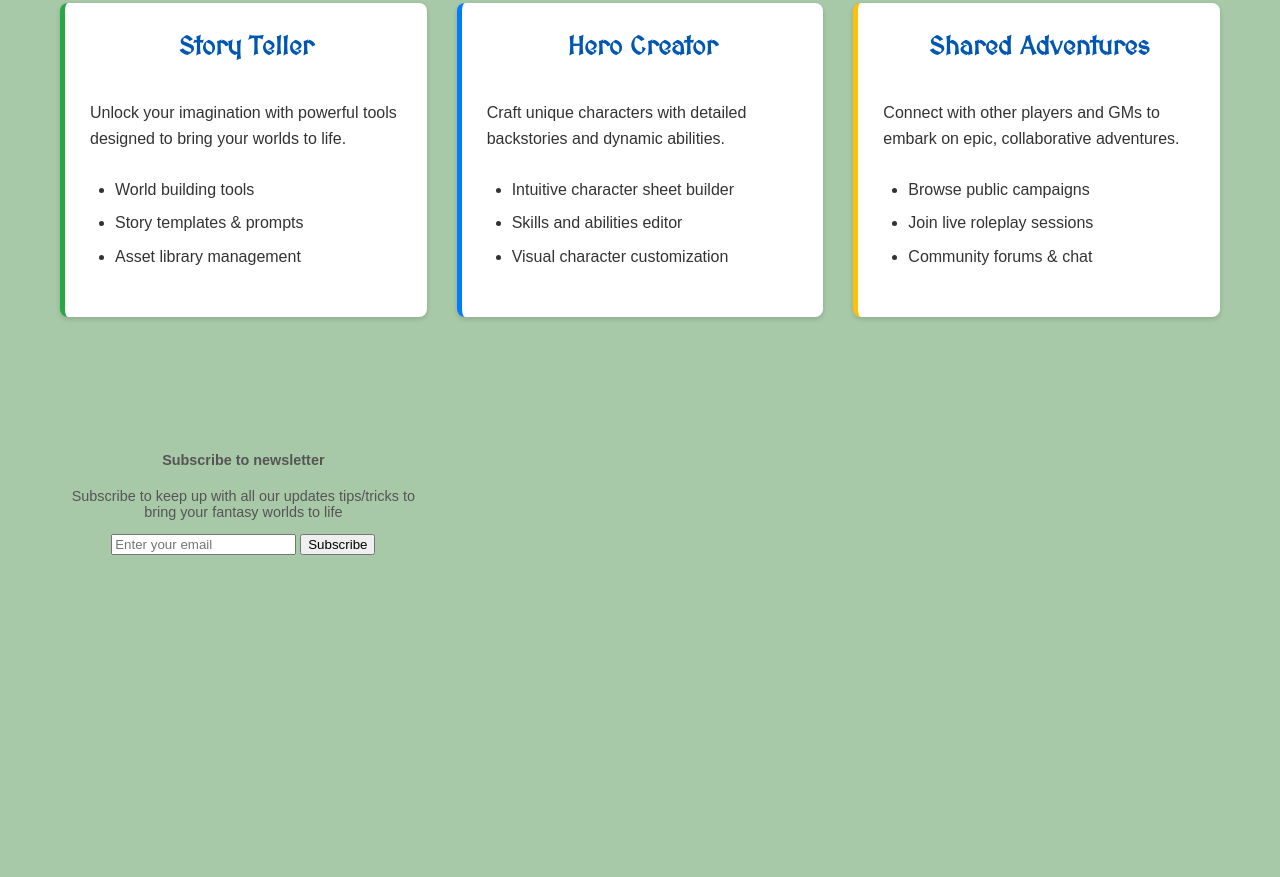
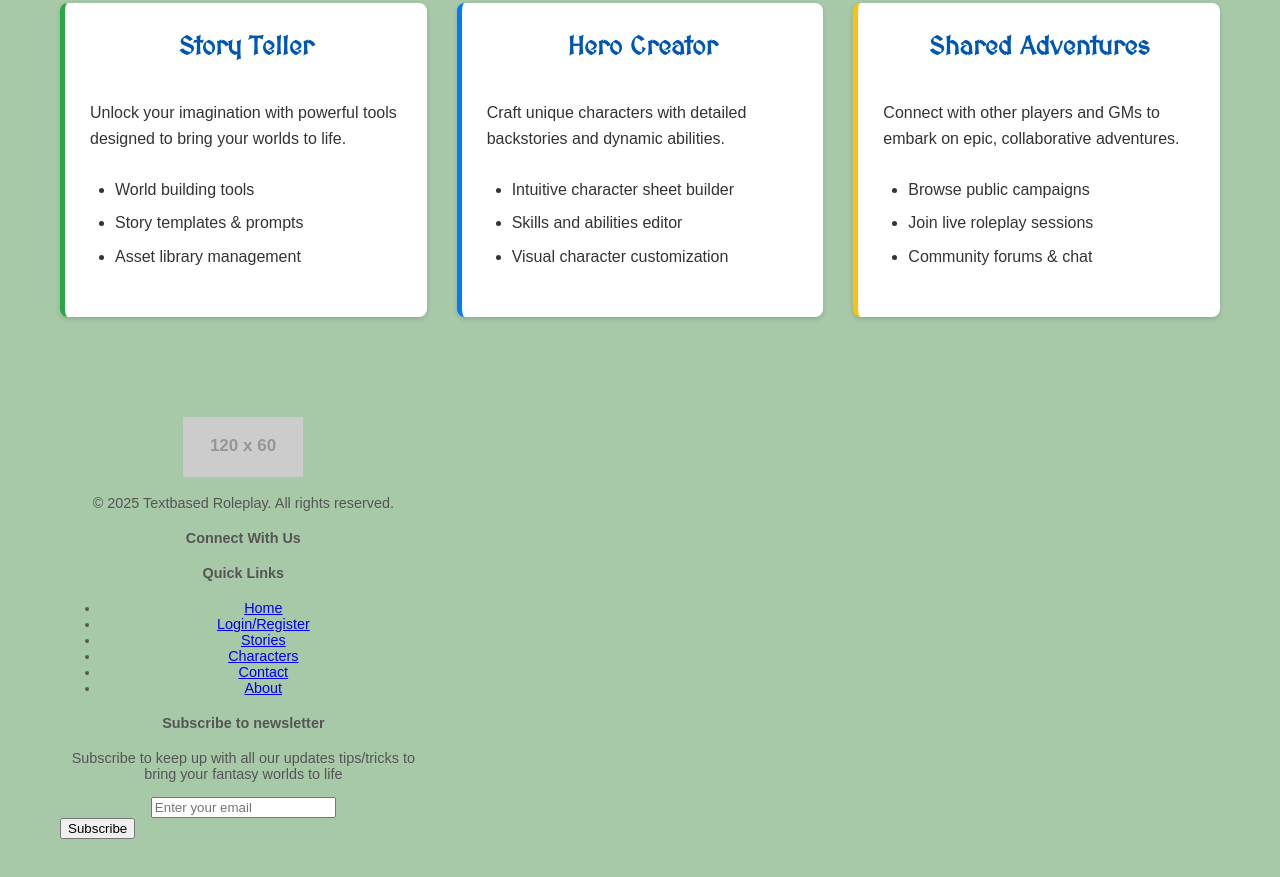
Before and after one commit to ruairi212/textbasedrp, a plain HTML site: page frontend/index.html in a window 1280 px wide. Shown: the part 700-1577 px from the top of the page. Before the commit the page ends 1305 px from the top, so only its background shows below. Drawn offline with Linux system fonts and the light colour scheme; placeholder pictures from the web are drawn by us; a web font is replaced by a local one.

Commit message:
more footer changes trying links

```diff
--- a/frontend/index.html
+++ b/frontend/index.html
@@ -5,6 +5,7 @@
     <meta name="viewport" content="width=device-width, initial-scale=1.0">
     <title>Textbased Roleplay - Create & Explore Stories</title>
     <link rel="stylesheet" href="style.css">
+    <link rel="stylesheet" href="https://cdnjs.cloudflare.com/ajax/libs/font-awesome/6.0.0-beta3/css/all.min.css">
 </head>
 <body>
 
@@ -74,12 +75,36 @@
     <footer class="footer">
         <div class="container">
             <div class="footer-grid">
-                <div>
+                <div class="footer-logo">
                     <a href="index.html">
-                        <img src="" alt="">
+                        <img src="https://placehold.co/120x60/4B6E4B/E0FFE0?text=Logo" alt="Company Logo">
                     </a>
+                    <p>&copy; 2025 Textbased Roleplay. All rights reserved.</p>
                 </div>
-                <div class="card">
+
+                <div class="footer-socials">
+                    <h4>Connect With Us</h4>
+                    <div class="social-icons">
+                        <a hrefhttps://www.linkedin.com/in/ruair%C3%AD-tierney/" target="_blank" aria-label="LinkedIn" Linkedin></a>
+                        <a href="#" target="_blank" aria-label="Twitter"></a>
+                        <a href="#" target="_blank" aria-label="Facebook"></a>
+                        <a href="#" target="_blank" aria-label="Instagram"></a>
+                    </div>
+                </div>
+
+                <div class="footer-nav">
+                    <h4>Quick Links</h4>
+                    <ul>
+                        <li><a href="#home-section">Home</a></li>
+                        <li><a href="./login.html">Login/Register</a></li>
+                        <li><a href="#stories-section">Stories</a></li>
+                        <li><a href="#characters-section">Characters</a></li>
+                        <li><a href="#contact-section">Contact</a></li>
+                        <li><a href="#about-section">About</a></li>
+                    </ul>
+                </div>
+
+                <div class="footer-newsletter">
                     <h4>Subscribe to newsletter</h4>
                     <p>Subscribe to keep up with all our updates tips/tricks to
                         bring your fantasy worlds to life
--- a/frontend/style.css
+++ b/frontend/style.css
@@ -247,7 +247,11 @@ main {
 .block-3 {
     border-left: 5px solid #ffc107;
 }
-
+/*utility classes*/
+.btn-block{
+    display: block;
+    width: 100;
+}
 /* Footer Styling */
 footer {
     width: 100%; /* Footer takes full width */
```
